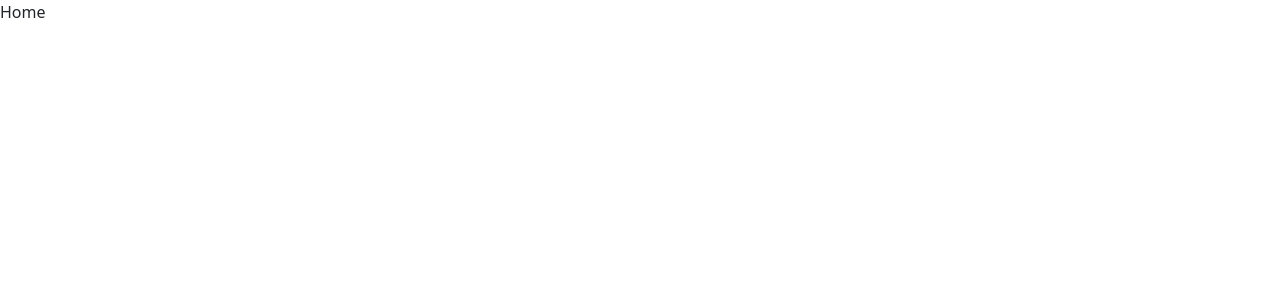
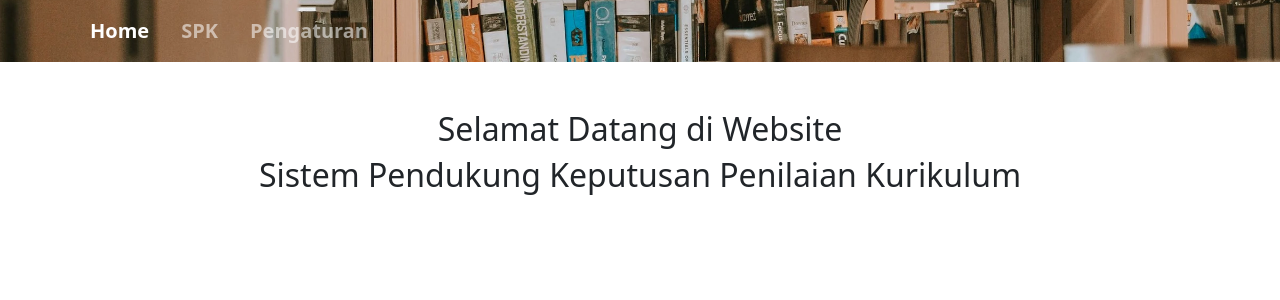
Before and after one commit to agung101/spkKurikulum, a React (Vite) app: page / in a window 1280 px wide. Shown: the top 300 px of the page. Built offline with nearby package versions, Linux system fonts and the light colour scheme; the HTML template or start-up script is replaced by a standard one.

Commit message:
Slicing Component Navbar

```diff
--- /dev/null
+++ b/src/components/module/Navbar/index.jsx
@@ -0,0 +1,22 @@
+
+const Navbar = () => {
+  return (
+    <nav className="navbar navbar-expand-lg" style={{ background: "url('/img/login/library.webp') center/cover" }} data-bs-theme="dark">
+      <div className="container">
+        {/* <a className="navbar-brand" href="#">SPK</a> */}
+        <button className="navbar-toggler" type="button" data-bs-toggle="collapse" data-bs-target="#navbarNavAltMarkup" aria-controls="navbarNavAltMarkup" aria-expanded="false" aria-label="Toggle navigation">
+          <span className="navbar-toggler-icon"></span>
+        </button>
+        <div className="collapse navbar-collapse" id="navbarNavAltMarkup">
+          <div className="navbar-nav gap-3">
+            <a className="nav-link fs-5 fw-semibold active" aria-current="page" href="#">Home</a>
+            <a className="nav-link fs-5 fw-semibold" href="#">SPK</a>
+            <a className="nav-link fs-5 fw-semibold" href="#">Pengaturan</a>
+          </div>
+        </div>
+      </div>
+    </nav>
+  )
+}
+
+export default Navbar
--- a/src/pages/Home/index.jsx
+++ b/src/pages/Home/index.jsx
@@ -1,8 +1,13 @@
-// import React from 'react'
 
 const Home = () => {
   return (
-    <div>Home</div>
+    <div className="d-flex justify-content-center vh-100 bg-danger-emphasis">
+      <div className="mt-5">
+        <h2 className="text-center">Selamat Datang di Website</h2>
+        <h2 className="text-center">Sistem Pendukung Keputusan Penilaian Kurikulum</h2>
+
+      </div>
+    </div>
   )
 }
 
--- /dev/null
+++ b/src/pages/index.jsx
@@ -0,0 +1,13 @@
+import { Outlet } from 'react-router-dom'
+import Navbar from '../components/module/Navbar'
+
+const Pages = () => {
+  return (
+    <div>
+      <Navbar />
+      <Outlet />
+    </div>
+  )
+}
+
+export default Pages
--- a/src/router.jsx
+++ b/src/router.jsx
@@ -3,6 +3,7 @@
 import { BrowserRouter, Route, Routes } from 'react-router-dom'
 import Login from './pages/Login'
 import Register from './pages/Register'
+import Pages from './pages'
 import Home from './pages/Home'
 import AlternativeCriteria from './pages/AlternativeCriteria'
 import Count from './pages/Count'
@@ -12,12 +13,14 @@
   return (
     <BrowserRouter>
       <Routes>
-        <Route path="" element={<Home />} />
         <Route path="login" element={<Login />} />
         <Route path="register" element={<Register />} />
-        <Route path="criteria" element={<AlternativeCriteria />} />
-        <Route path="count" element={<Count />} />
-        <Route path="result" element={<CalculationResult />} />
+        <Route path="/" element={<Pages />} >
+          <Route index element={<Home />} />
+          <Route path="criteria" element={<AlternativeCriteria />} />
+          <Route path="count" element={<Count />} />
+          <Route path="result" element={<CalculationResult />} />
+        </Route>
       </Routes>
     </BrowserRouter>
   )
```
Also changed, not shown: public/img/navbar/wood.jpg (added).
